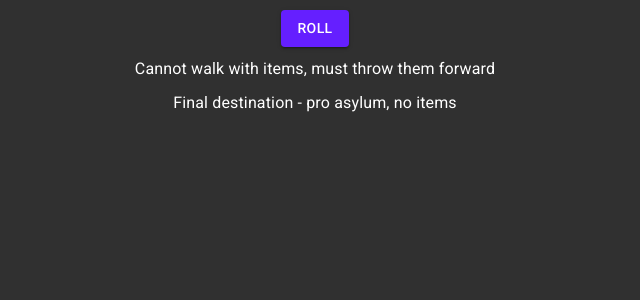
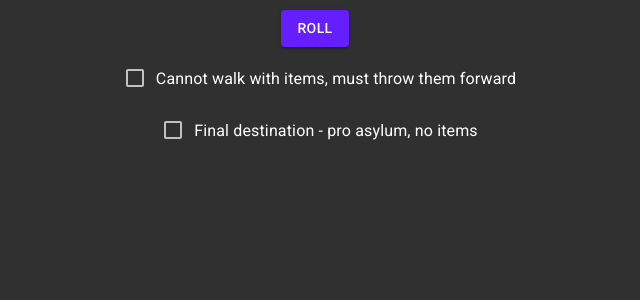
Before and after one commit to rbout/roulettephobia, a React (Create React App) app: page / in a window 1280 px wide. Both pictures are taken after a click on the button "ROLL". Shown: the top 300 px of the page, without its empty margins (325-965 px from the left). Built offline with nearby package versions, Linux system fonts and the light colour scheme.

Commit message:
Added checkbox

```diff
--- a/src/App.js
+++ b/src/App.js
@@ -1,14 +1,20 @@
 import React from 'react'
 import RuleButton from "./components/RuleButton"
-import Typography from "@material-ui/core/Typography";
 import {makeStyles} from "@material-ui/core/styles";
 import { createMuiTheme } from "@material-ui/core";
 import { ThemeProvider } from "@material-ui/styles";
 import CssBaseline from "@material-ui/core/CssBaseline";
+import Strat from "./components/Strat";
 
 const useStyles = makeStyles({
   rule: {
     textAlign: "center",
+    marginTop: 10,
+    display: 'inline-block'
+  },
+  centerBox: {
+    display: 'flex',
+    justifyContent: 'center',
     marginTop: 10
   }
 })
@@ -76,25 +82,36 @@ function App() {
     ruleTwoNum: null
   })
 
+  const [oneChecked, setOneChecked] = React.useState(false)
+  const [twoChecked, setTwoChecked] = React.useState(false)
+
   return (
     <ThemeProvider theme={theme}>
       <CssBaseline />
       <div>
-        <div style={{display: 'flex', justifyContent: 'center', marginTop: 10}}>
-          <RuleButton setState={setState} max={rules.length} color="secondary" />
+        <div className={styles.centerBox}>
+          <RuleButton setState={setState}
+                      state={state}
+                      max={rules.length}
+                      color="secondary"
+                      oneChecked={oneChecked}
+                      twoChecked={twoChecked}
+          />
         </div>
         {state.ruleOneNum !== null &&
-          <div>
-            <Typography variant='body1' className={styles.rule}>
-              {rules[state.ruleOneNum]}
-            </Typography>
-          </div>}
+        <Strat text={rules[state.ruleOneNum]}
+               style={styles.rule}
+               centerBox={styles.centerBox}
+               setState={setOneChecked}
+               state={oneChecked}
+        />}
         {state.ruleTwoNum !== null &&
-          <div>
-            <Typography variant='body1' className={styles.rule}>
-              {rules[state.ruleTwoNum]}
-            </Typography>
-          </div>}
+          <Strat text={rules[state.ruleTwoNum]}
+                 style={styles.rule}
+                 centerBox={styles.centerBox}
+                 setState={setTwoChecked}
+                 state={twoChecked}
+          />}
       </div>
     </ThemeProvider>
   );
--- a/src/components/RuleButton.js
+++ b/src/components/RuleButton.js
@@ -8,8 +8,12 @@ function getRandomInt(max) {
 export default function RuleButton(props) {
   return (
     <Button variant={"contained"} color={props.color} onClick={() => {
-      let ruleOne = getRandomInt(props.max)
-      let ruleTwo = getRandomInt(props.max)
+      let ruleOne = props.state.ruleOneNum
+      let ruleTwo = props.state.ruleTwoNum
+      if(!props.oneChecked)
+        ruleOne = getRandomInt(props.max)
+      if(!props.twoChecked)
+        ruleTwo = getRandomInt(props.max)
       while(ruleOne === ruleTwo)
         ruleTwo = getRandomInt(props.max)
       props.setState({ruleOneNum: ruleOne, ruleTwoNum: ruleTwo})
--- /dev/null
+++ b/src/components/Strat.js
@@ -0,0 +1,17 @@
+import React from 'react'
+import Checkbox from '@material-ui/core/Checkbox'
+import Typography from "@material-ui/core/Typography";
+
+export default function Strat(props) {
+  return (
+    <div className={props.centerBox}>
+      <Checkbox color="primary" onChange={() => {
+        props.setState(!props.state)
+        console.log(props.state)
+      }}/>
+      <Typography variant='body1' className={props.style}>
+        {props.text}
+      </Typography>
+    </div>
+  )
+}
```
Also changed, not shown: 1 other file (tests, documents, lock files or other folders).
